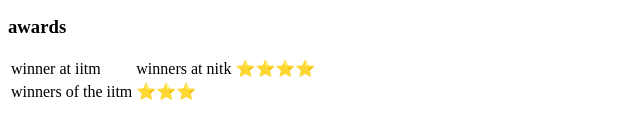
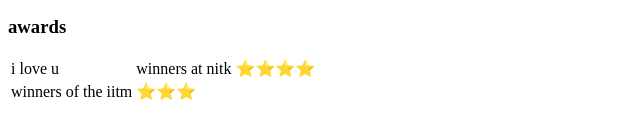
Before and after one commit to shreyasgowda0398/for_u_a, a plain HTML site: page index.html in a window 1280 px wide. Shown: the part 660-797 px from the top of the page, 0-640 px from the left. Drawn offline with Linux system fonts and the light colour scheme.

Commit message:
Update index.html

```diff
--- a/index.html
+++ b/index.html
@@ -31,7 +31,7 @@
   <table>
 
   <tr>
-    <td>winner at iitm <td>winners at nitk</td></td>
+    <td>i love u  <td>winners at nitk</td></td>
     <td>⭐⭐⭐⭐</td>
   </tr>
   <tr>
```
